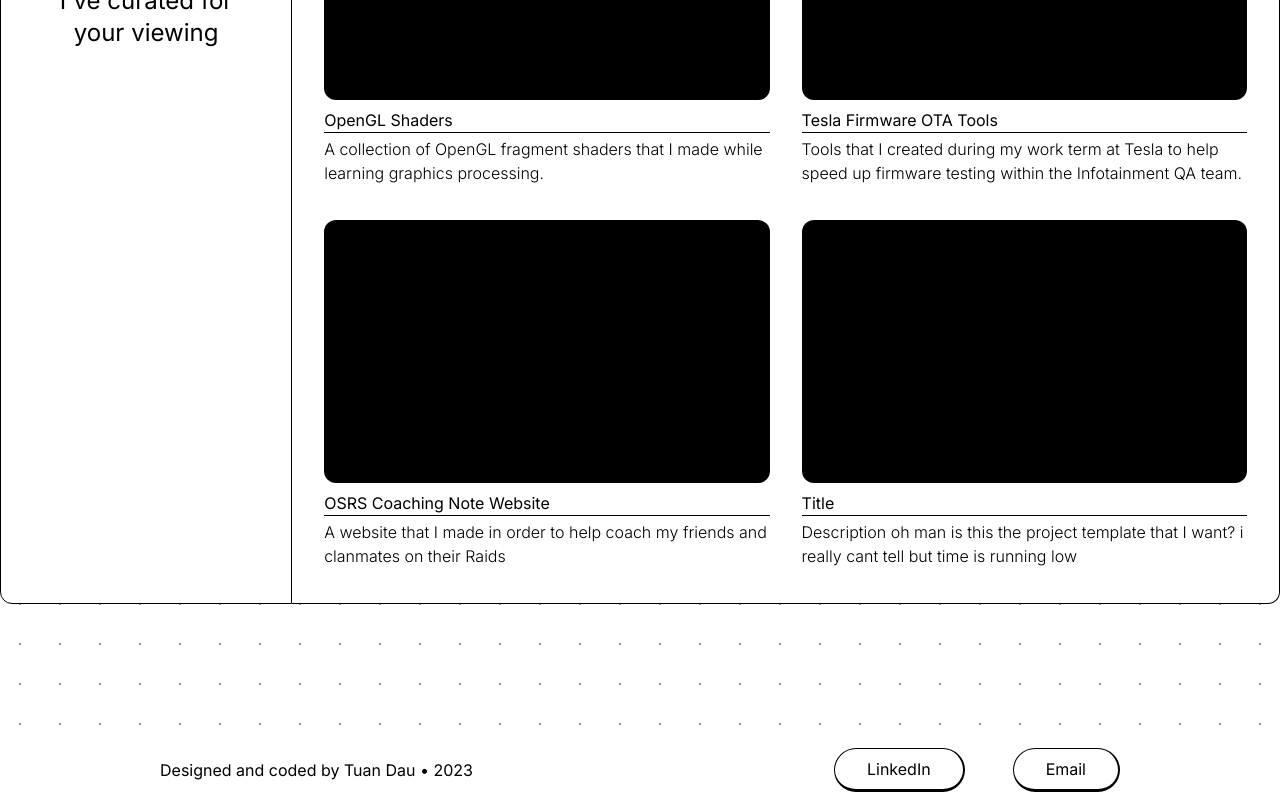
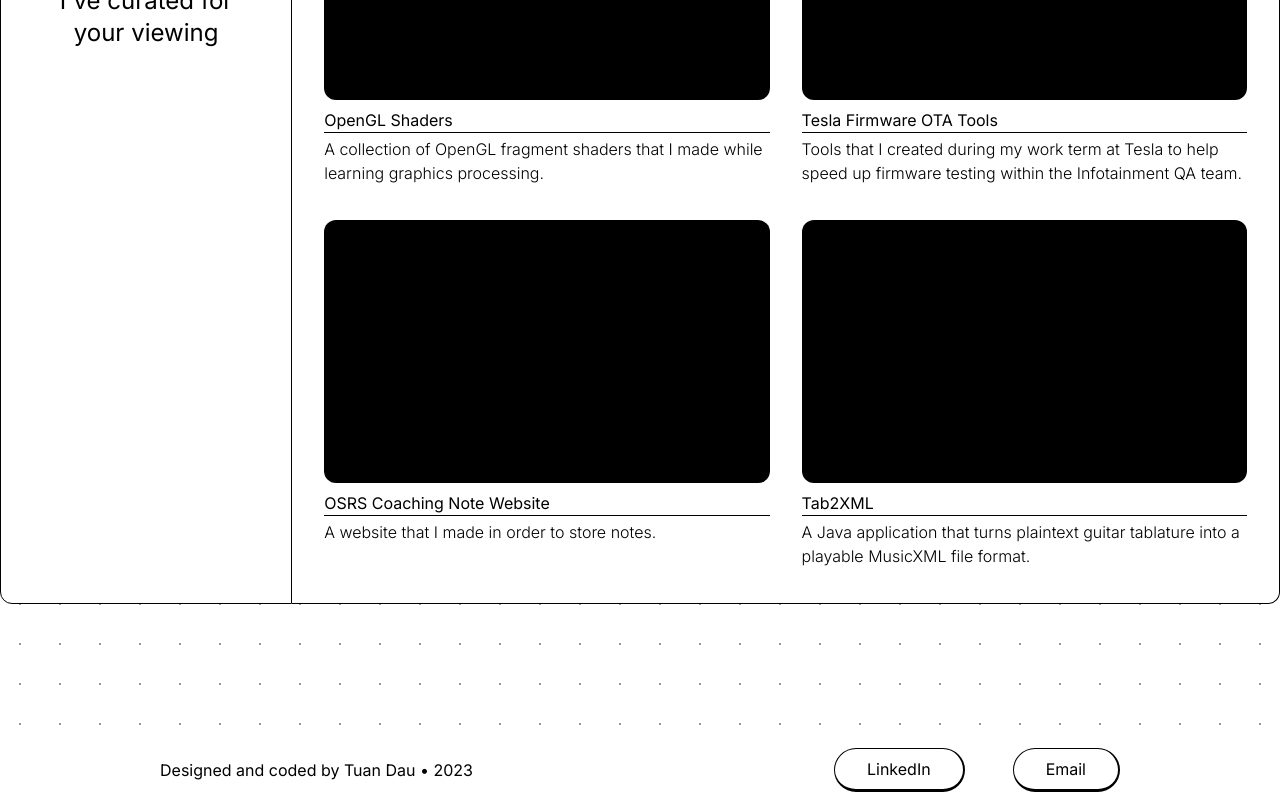
Before and after one commit to tuansydau/portfolio-website, a Next.js app: page / in a window 1280 px wide. Shown: the part 1056-1856 px from the top of the page. Built offline with nearby package versions, Linux system fonts and the light colour scheme; a web font is replaced by a local one.

Commit message:
add: final project description

```diff
--- a/app/page.tsx
+++ b/app/page.tsx
@@ -129,16 +129,15 @@ export default function Home() {
                   OSRS Coaching Note Website
                 </div>
                 <div className="font-light">
-                  A website that I made in order to help coach my friends and
-                  clanmates on their Raids
+                  A website that I made in order to store notes.
                 </div>
               </div>
               <div className="w-1/2 h-full">
                 <div className="bg-black w-full h-3/4 rounded-xl mb-2" />
-                <div className="border-b border-black mb-1">Title</div>
+                <div className="border-b border-black mb-1">Tab2XML</div>
                 <div className="font-light">
-                  Description oh man is this the project template that I want? i
-                  really cant tell but time is running low
+                  A Java application that turns plaintext guitar tablature into
+                  a playable MusicXML file format.
                 </div>
               </div>
             </div>
```
